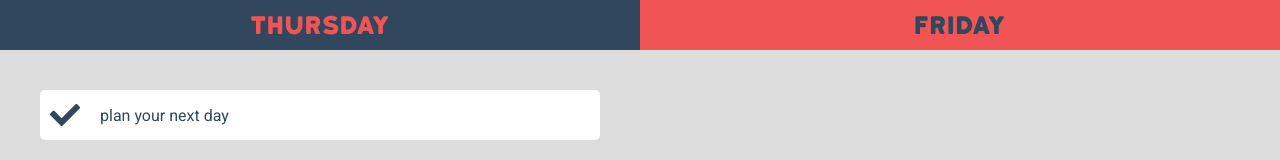
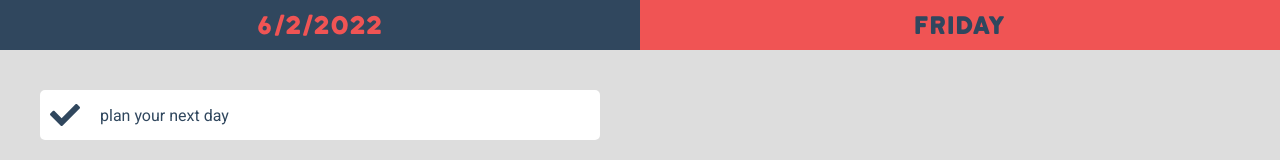
Before and after one commit to Lkk9/to-do, a React (Create React App) app: page / in a window 1280 px wide. Both pictures are taken after a click on the label 65 px from the left and 115 px from the top of the page. Shown: the top 160 px of the page. Built offline with nearby package versions, Linux system fonts and the light colour scheme.

Commit message:
pages header title

```diff
--- a/src/components/page/Page.js
+++ b/src/components/page/Page.js
@@ -1,29 +1,22 @@
 import React, {useState} from 'react';
-import PageBanner from './PageBanner';
-import DaysStatusIndicator from './DaysStatusIndicator';
-import AddItemsButton from './AddItemsButton';
+import PageHeader from './header/PageHeader';
+import PageFooter from './footer/PageFooter';
 import List from './list/List';
 
 const Page = ({pageKey, pageIndex, children}) => {
   const [rerender, setRerender] = useState(false)
   const isMain = pageIndex === 0
-  const weekday = new Date(new Date().setDate(new Date().getDate() + pageIndex)).toLocaleDateString('en-US', {weekday: 'long'})
+  const dayDate = new Date(new Date().setDate(new Date().getDate() + pageIndex))
 
   return <><div className="Page">
-    <PageBanner className="PageHeader">
-    {weekday}
-    </PageBanner>
+    <PageHeader dayDate={dayDate} />
     <div className="lists-container">
-    <List isMain={isMain} pageKey={pageKey}/>
+      <List isMain={isMain} pageKey={pageKey}/>
     </div>
-    <PageBanner className="PageFooter">
-      <DaysStatusIndicator style={{display: !isMain ? 'none' : 'flex'}} />
-      {(()=>{
-        if (isMain) return <></>
-        else return <AddItemsButton refresh={() => setRerender(!rerender)} pageKey={pageKey}/>
-      })()}
-
-    </PageBanner>
+    <PageFooter
+    pageKey={pageKey}
+    refresh={() => setRerender(!rerender)}
+    isMain={isMain} />
   </div>
   {children}
   </>
--- a/src/components/page/PageBanner.js
+++ /dev/null
@@ -1,9 +0,0 @@
-import React from 'react';
-
-const PageBanner = ({children, className}) => (
-  <div className={`${className ? className+' ' : ''}PageBanner`}>
-    {children}
-  </div>
-);
-
-export default PageBanner;
--- a/src/components/page/AddItemsButton.js
+++ b/src/components/page/footer/AddItemsButton.js
@@ -1,5 +1,5 @@
 import React, {useState} from 'react';
-import {tools} from '../../tools.js';
+import {tools} from '../../../tools.js';
 
 const AddItemsButton = ({pageKey, refresh}) => {
   const [selectedItem, setSelectedItem] = useState('task')
--- a/src/components/page/DaysStatusIndicator.js
+++ b/src/components/page/footer/DaysStatusIndicator.js
@@ -1,5 +1,5 @@
 import React from 'react';
-import {tools} from '../../tools.js';
+import {tools} from '../../../tools.js';
 
 const DaysStatusIndicator = ({style}) => {
   const amountOfIndicators = 5
--- /dev/null
+++ b/src/components/page/footer/PageFooter.js
@@ -0,0 +1,14 @@
+import React from 'react';
+import DaysStatusIndicator from './DaysStatusIndicator';
+import AddItemsButton from './AddItemsButton';
+
+const PageFooter = ({isMain, refresh, pageKey}) => (
+  <div className="PageBanner PageFooter">
+    {(()=>{
+      if (isMain) return <DaysStatusIndicator />
+      else return <AddItemsButton refresh={refresh} pageKey={pageKey}/>
+    })()}
+  </div>
+);
+
+export default PageFooter;
--- /dev/null
+++ b/src/components/page/header/PageHeader.js
@@ -0,0 +1,19 @@
+import React, {useState} from 'react';
+
+const PageHeader = ({dayDate}) => {
+  const [isHover, setIsHover] = useState(false);
+
+  return <div
+  className="PageBanner PageHeader"
+  onMouseEnter={() => setIsHover(true)}
+  onMouseLeave={() => setIsHover(false)}>
+    <div className="PageHeaderText" style={{opacity: +!isHover}}>
+      {dayDate.toLocaleDateString('en-US', {weekday: 'long'})}
+    </div>
+    <div className="PageHeaderText" style={{opacity: +isHover}}>
+      {dayDate.toLocaleDateString('en-US')}
+    </div>
+  </div>
+}
+
+export default PageHeader;
--- a/src/components/page/pageStyles.css
+++ b/src/components/page/pageStyles.css
@@ -31,9 +31,15 @@
   user-select: none;
 }
 .PageHeader {
-  font-size: 1.5rem;
   color: var(--color-blue);
   background: var(--color-red);
+  position: relative;
+}
+.PageHeaderText {
+  position: absolute;
+  font-size: 1.5rem;
+  font-family: 'KatahdinRound', sans-serif;
+  transition: 100ms ease-in-out;
 }
 .Page:first-child .PageHeader {
   color: var(--color-red);
@@ -119,6 +125,7 @@
 /* small indicators on first page */
 
 .info-days {
+  display: flex;
   flex-direction: row;
   justify-content: center;
   align-items: center;
```
